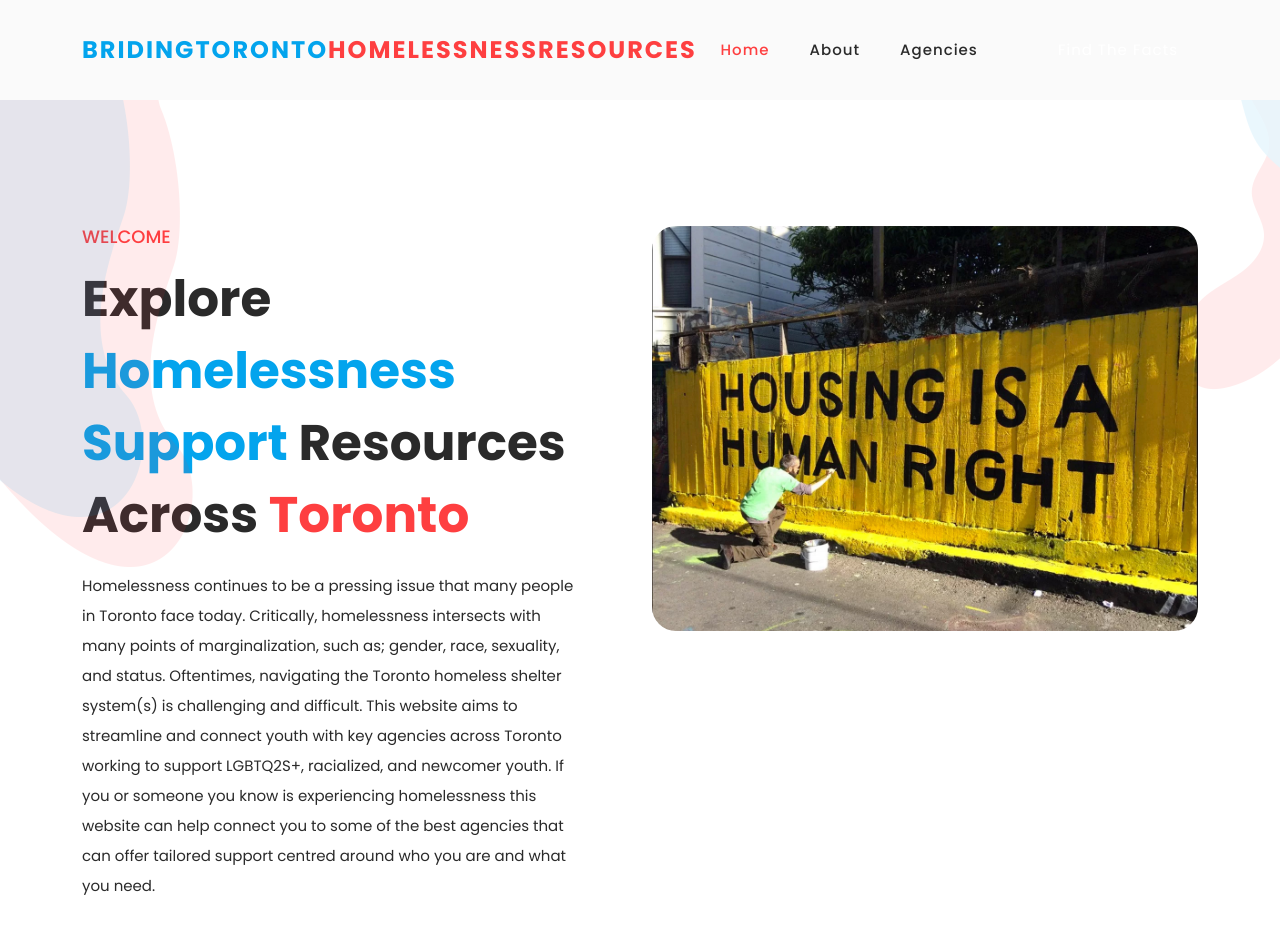
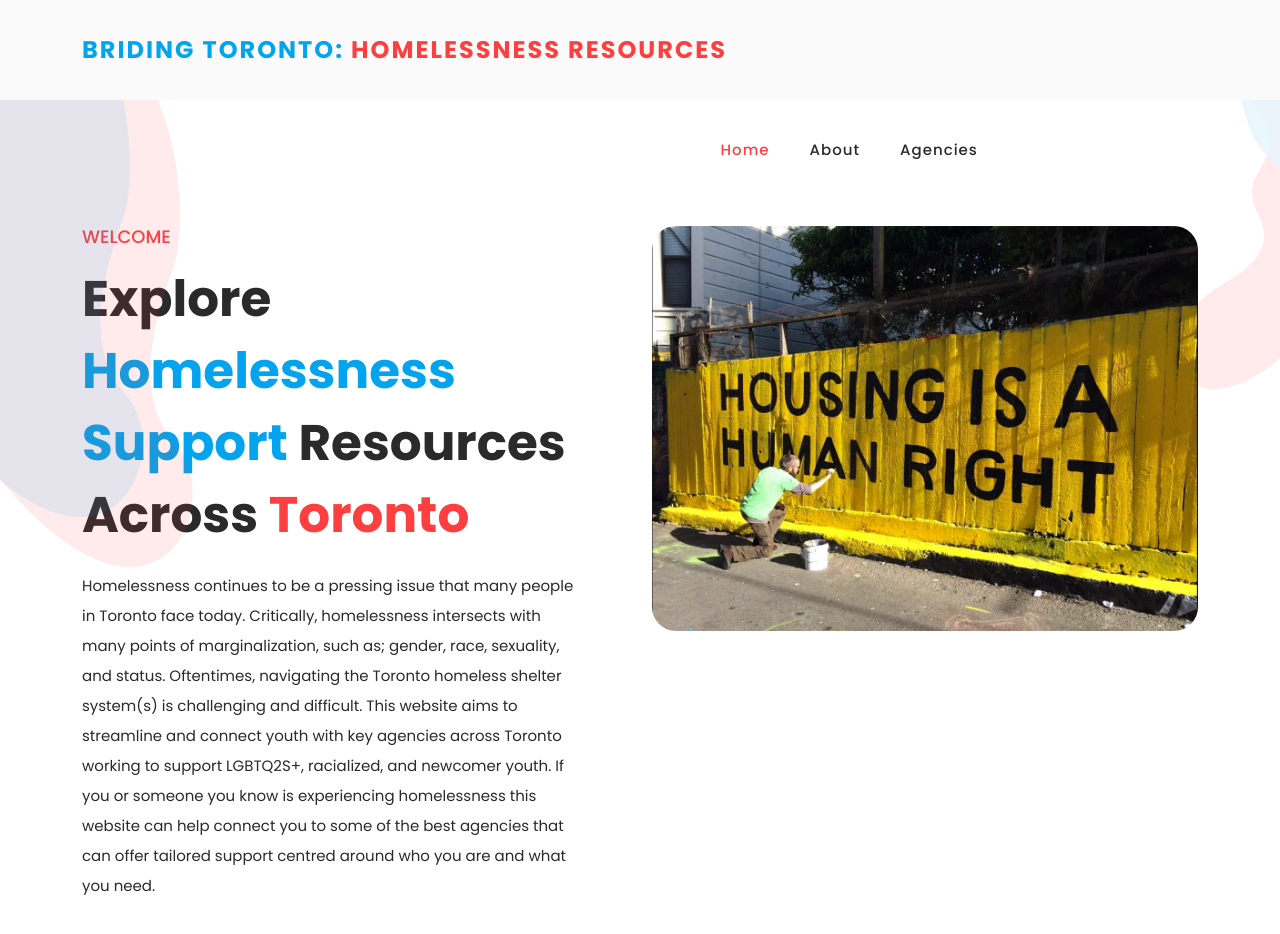
Before and after one commit to lvella03/lvella03.github.io, a plain HTML site: page index.html in a window 1280 px wide. Shown: the top 934 px of the page. Drawn offline with Linux system fonts and the light colour scheme.

Commit message:
Update index.html

```diff
--- a/index.html
+++ b/index.html
@@ -30,7 +30,7 @@
         <div class="col-12">
           <nav class="main-nav">
             <a href="index.html" class="logo">
-              <h4>BridingToronto<span>HomelessnessResources</span></h4>
+              <h4>Briding Toronto:<span> Homelessness Resources</span></h4>
             </a>
             <ul class="nav">
               <li class="scroll-to-section"><a href="#top" class="active">Home</a></li>
```
